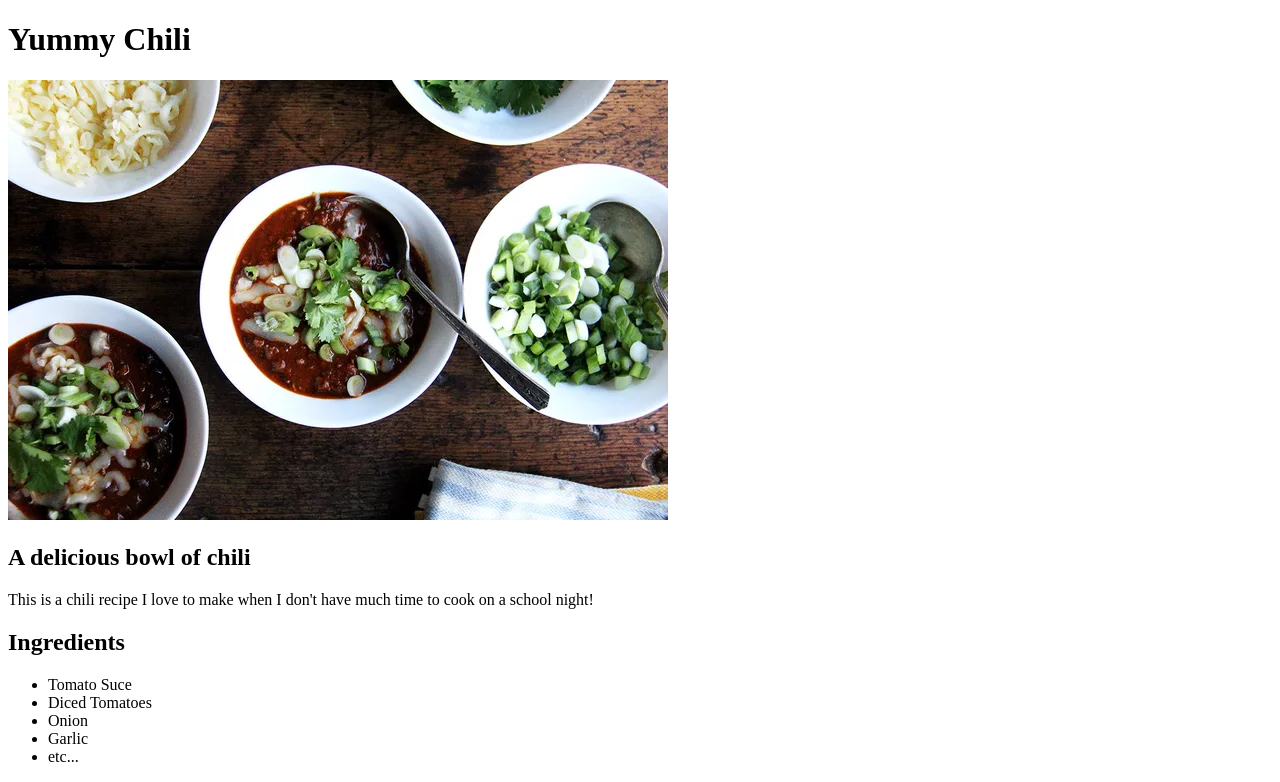
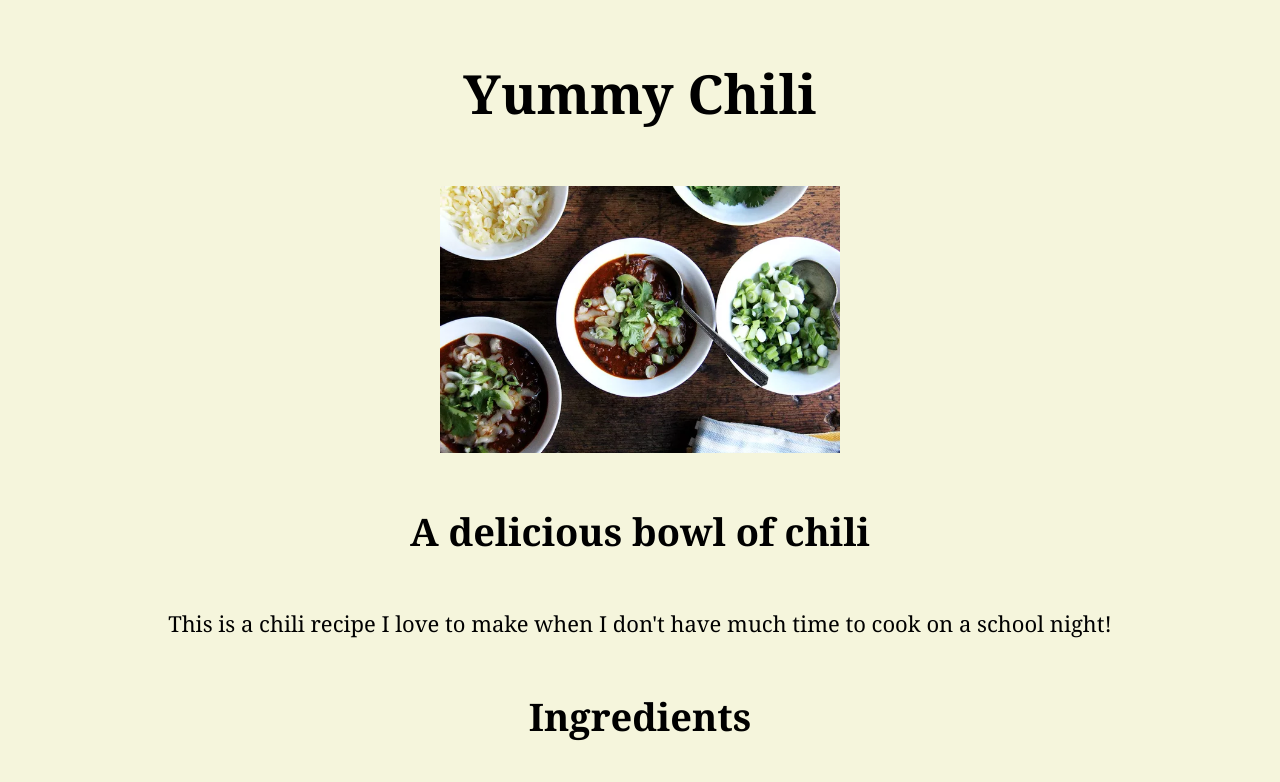
Before and after one commit to jtravisp/odin-recipes, a plain HTML site: page recipes/chili.html in a window 1280 px wide. Shown: the top 782 px of the page. Drawn offline with Linux system fonts and the light colour scheme.

Commit message:
updates to css

```diff
--- a/recipes/chili.html
+++ b/recipes/chili.html
@@ -1,25 +1,25 @@
 <!DOCTYPE html>
 <html>
     <head>
-
+        <link rel="stylesheet" href="../styles.css">
     </head>
 
     <body>
-        <h1>Yummy Chili</h1>
+        <h1 class="title">Yummy Chili</h1>
         <img src="../images/chili.webp" alt="A delicious bowl of chili">
-        <h2>A delicious bowl of chili</h2>
+        <h2 class="title2">A delicious bowl of chili</h2>
         <p>This is a chili recipe I love to make when I don't have much time to cook on a school night!</p>
 
-        <h2>Ingredients</h2>
-            <ul>
+        <h2 class="title2">Ingredients</h2>
+            <ul class="list">
                 <li>Tomato Suce</li>
                 <li>Diced Tomatoes</li>
                 <li>Onion</li>
                 <li>Garlic</li>
                 <li>etc...</li>
             </ul>
-        <h2>Steps</h2>
-            <ul>
+        <h2 class="title2">Steps</h2>
+            <ul class="list">
                 <li>1. Sautee your onion in olive oil until translucent.</li>
                 <li>2. Add ground beef to the pan and brown.</li>
                 <li>3. etc.....</li>
--- a/styles.css
+++ b/styles.css
@@ -1,18 +1,40 @@
 * {
     font-family: Cambria, Cochin, Georgia, Times, 'Times New Roman', serif;
     background-color: beige;
+    box-sizing: border-box;
 }
 
 .title {
     font-weight: bold;
     font-size: 54px;
     text-align: center;
+    padding: 20px;
+}
+
+.title2 {
+    font-weight: bold;
+    font-size: 38px;
+    text-align: center;
+    padding: 20px;
+}
+
+p {
+    text-align: center;
+    font-size: 22px;
+}
+
+ul {
+    text-align: center;
+    list-style-position: inside;
+    list-style-type: none;
 }
 
 .list {
     font-weight: bold;
     font-size: 34px;
     color:brown;
+    padding: 10px;
+    text-align: center;
 }
 
 .center {
@@ -24,5 +46,9 @@
 
 img {
     max-width:100%;
-    height: auto
+    width: 400px;
+    height:auto;
+    display: block;
+    margin-left: auto;
+    margin-right: auto;
 }
```
